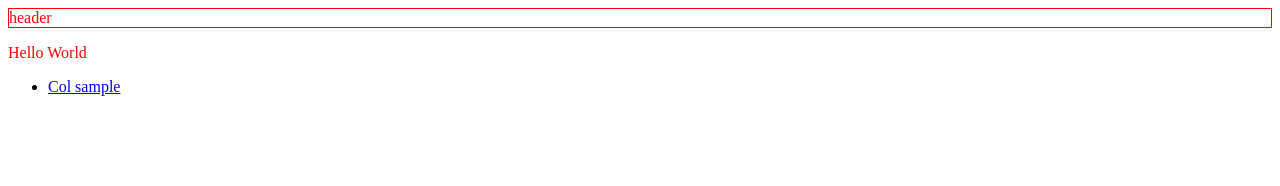
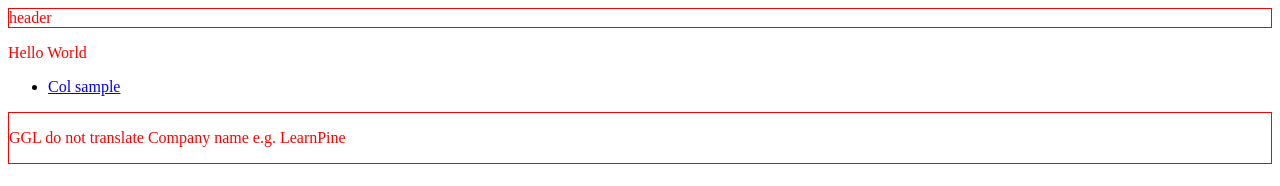
Before and after one commit to tankred/html5-lab, a plain HTML site: page src/index.html in a window 1280 px wide. Drawn offline with Linux system fonts and the light colour scheme.

Commit message:
Add notranslate attribute
	modified:   CHANGELOG.md
	modified:   src/index.html

```diff
--- a/src/index.html
+++ b/src/index.html
@@ -12,5 +12,6 @@
   <ul>
     <li><a href='col.html'>Col sample</a></li>
   </ul>
+  <footer><p translate="no">GGL do not translate Company name e.g. LearnPine</p></footer>
 </body>
 </html>
```
Also changed, not shown: 1 other file.
